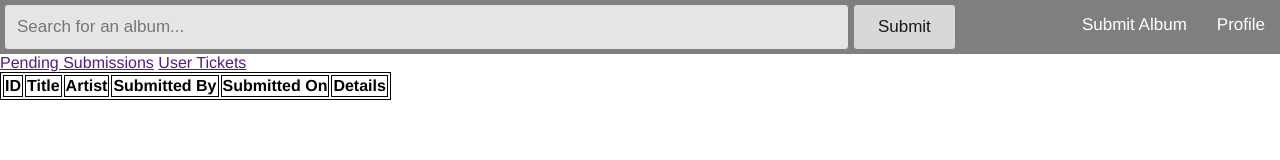
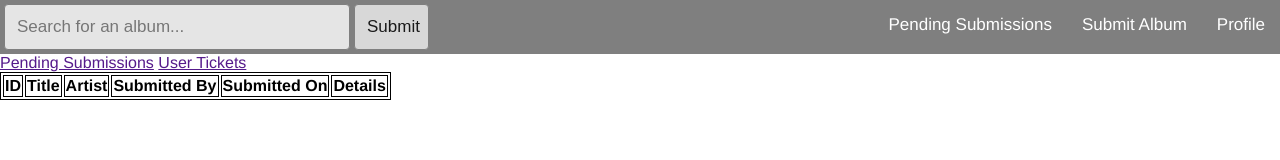
Before and after one commit to NoteWorthy-Team/NoteWorthy, a website: page public/admin-dashboard.html in a window 1280 px wide. Drawn offline with Linux system fonts and the light colour scheme; no server answers.

Commit message:
add pending submissions to admin nav bar

```diff
--- a/public/css/admin.css
+++ b/public/css/admin.css
@@ -21,12 +21,12 @@ body {
 }
 
 .nav-bar form {
-width: 80%;
-display: inline-block;
+    width: 50%;
+    display: inline-block;
 }
 
 .nav-bar input[type=text] {
-width: 80%;
+width: 50%;
 min-width: 75px;
 padding: 12px;
 border: solid 1px gray;
--- /dev/null
+++ b/public/css/album_submission_editor.css
@@ -0,0 +1,120 @@
+body {
+	background-color: rgb(255, 199, 130);
+	margin: 0;
+	padding: 0;
+	font-family: "Montserrat", Helvetica, sans-serif;
+}
+
+.nav-bar {
+	background: rgba(0, 0, 0, 0.5);
+	overflow: hidden;
+}
+
+.nav-bar a {
+	color: white;
+	padding: 15px;
+	float: right;
+	display: block;
+	text-align: center;
+	text-decoration: none;
+	font-size: 17px;
+}
+
+.nav-bar form {
+    width: 50%;
+    display: inline-block;
+}
+
+.nav-bar input[type=text] {
+	width: 50%;
+	min-width: 75px;
+	padding: 12px;
+	border: solid 1px gray;
+	border-radius: 4px;
+	margin: 4px;
+	opacity: 0.8;
+	display: inline-block;
+	vertical-align: middle;
+	font-size: 17px;
+	line-height: 20px
+}
+
+.newPhotoForm {
+    padding: 10px 10px 50px 10px;
+	margin: auto;
+	width: 50%;
+	min-width: 600px;
+	background: whitesmoke;
+}
+
+/* need extra padding on the bottom because of
+positioning of #addTrackButton */
+.submissionForm {
+    padding: 10px 10px 60px 10px;
+	margin: auto;
+	width: 50%;
+	min-width: 600px;
+	background: whitesmoke;
+}
+
+.submissionForm input[type=text]{
+	width: 40%;
+	border: solid 1px gray;
+	border-radius: 4px;
+	padding: 5px;
+}
+
+input[type=submit] {
+	padding: 12px;
+	border: solid 1px gray;
+	border-radius: 4px;
+	font-size: 17px;
+	line-height: 20px;
+	float: right;
+	background-color: #ef2288;
+	border: none;
+    color: white;
+	cursor: pointer;
+}
+
+input[type=submit]:hover {
+    background-color: #d5198e;
+}
+
+.trackListContainer {
+	width: 100%;
+}
+
+.titleContainer {
+	display: inline-block;
+	width: 50%;
+}
+
+.trackRuntimeContainer {
+	display: inline-block;
+	width: 30%;
+}
+
+#trackTitleInput {
+	width: 80%;
+}
+
+#trackRuntimeInput {
+	width: 50%;
+}
+
+.notif {
+	color: red;
+}
+
+ul {
+	list-style-type: inside;
+}
+
+section {
+    display: inline-block;
+}
+
+table, td, th {
+	border: 1px solid black;
+}
--- a/public/js/NavBar.js
+++ b/public/js/NavBar.js
@@ -1,6 +1,6 @@
 // create custom element for top navigation bar
 
-const URL = 'https://intense-scrubland-22709.herokuapp.com/'
+const URL = "https://salty-badlands-60696.herokuapp.com/"
 
 class NavBar extends HTMLElement {
   constructor() {
@@ -21,6 +21,11 @@ class NavBar extends HTMLElement {
     const albumSubmissionLinkText = document.createTextNode('Submit Album')
     albumSubmission.appendChild(albumSubmissionLinkText)
     albumSubmission.href = URL + 'submitalbum'
+
+    const pendingSubmissions = document.createElement('a')
+    const pendingSubmissionsLinkText = document.createTextNode('Pending Submissions')
+    pendingSubmissions.appendChild(pendingSubmissionsLinkText)
+    pendingSubmissions.href = URL + 'admin'
 
     const searchForm = document.createElement('form')
     const loc = window.location.pathname.split('/')
@@ -54,6 +59,7 @@ class NavBar extends HTMLElement {
     navBar.appendChild(searchForm)
     navBar.appendChild(profile)
     navBar.appendChild(albumSubmission)
+    navBar.appendChild(pendingSubmissions)
 
     document.body.appendChild(navBar)
   }
```
Also changed, not shown: public/admin-submission-editor.html (+1 -1 lines).
